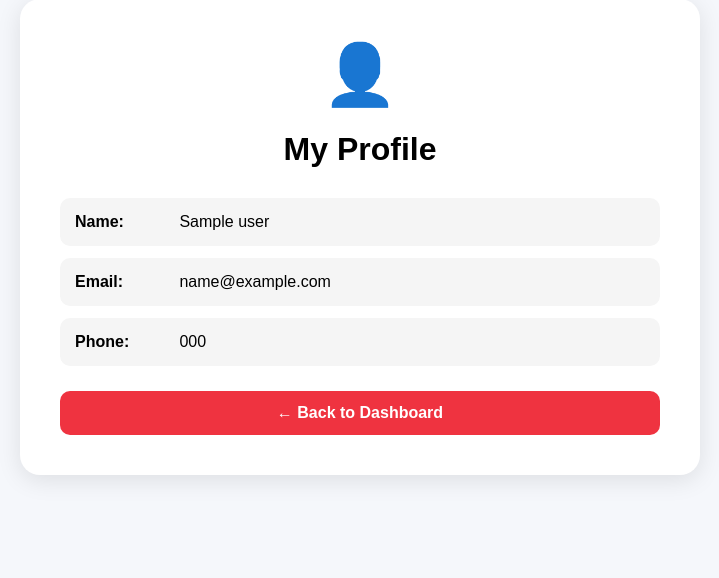
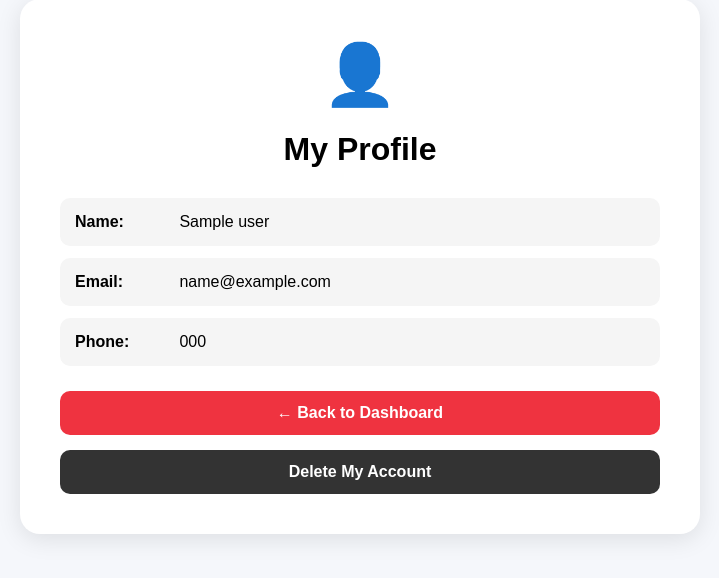
Before and after one commit to mohdfaisal20060786-afk/SafeRide, a Flask app: page /profile in a window 1280 px wide. Shown: the part 131-709 px from the top of the page, without its empty margins (280-999 px from the left). Run offline with Flask 3, Linux system fonts and the light colour scheme; the visitor is signed in with stand-in values (Sample User, id 1); a database or web service that is not in the repository returns one stand-in record (values such as "Sample title"); some libraries are stand-ins or nearby versions.

Commit message:
Add account deletion feature

```diff
--- a/app.py
+++ b/app.py
@@ -679,6 +679,68 @@ def contact():
         """
 
     return redirect("/")
+# =========================
+# DELETE ACCOUNT
+# =========================
+
+@app.route("/delete-account", methods=["POST"])
+def delete_account():
+
+    if "user_id" not in session:
+        return redirect("/login")
+
+    user_id = session["user_id"]
+
+    connection = get_db_connection()
+    cursor = connection.cursor()
+
+    try:
+        # Delete emergency alerts
+        cursor.execute("""
+            DELETE FROM emergency_alerts
+            WHERE user_id = %s
+        """, (user_id,))
+
+        # Delete accidents
+        cursor.execute("""
+            DELETE FROM accidents
+            WHERE user_id = %s
+        """, (user_id,))
+
+        # Delete emergency contacts
+        cursor.execute("""
+            DELETE FROM emergency_contacts
+            WHERE user_id = %s
+        """, (user_id,))
+
+        # Delete vehicles
+        cursor.execute("""
+            DELETE FROM vehicles
+            WHERE user_id = %s
+        """, (user_id,))
+
+        # Delete user
+        cursor.execute("""
+            DELETE FROM users
+            WHERE id = %s
+        """, (user_id,))
+
+        connection.commit()
+
+        session.clear()
+
+        return redirect("/")
+
+    except Exception as error:
+
+        connection.rollback()
+
+        return f"Account deletion error: {error}", 500
+
+    finally:
+
+        cursor.close()
+        connection.close()
 
 
 # =========================
--- a/templates/profile.html
+++ b/templates/profile.html
@@ -75,6 +75,22 @@
             border-radius: 10px;
             font-weight: bold;
         }
+        .delete-button {
+    width: 100%;
+    margin-top: 15px;
+    padding: 13px;
+    border: none;
+    border-radius: 10px;
+    background: #333;
+    color: white;
+    font-size: 16px;
+    font-weight: bold;
+    cursor: pointer;
+}
+
+.delete-button:hover {
+    background: #111;
+}
 
     </style>
 
@@ -133,6 +149,17 @@
             ← Back to Dashboard
 
         </a>
+        <form
+    method="POST"
+    action="/delete-account"
+    onsubmit="return confirm('Are you sure you want to permanently delete your account and all related data?');"
+>
+
+    <button type="submit" class="delete-button">
+        Delete My Account
+    </button>
+
+</form>
 
     </div>
 
```
